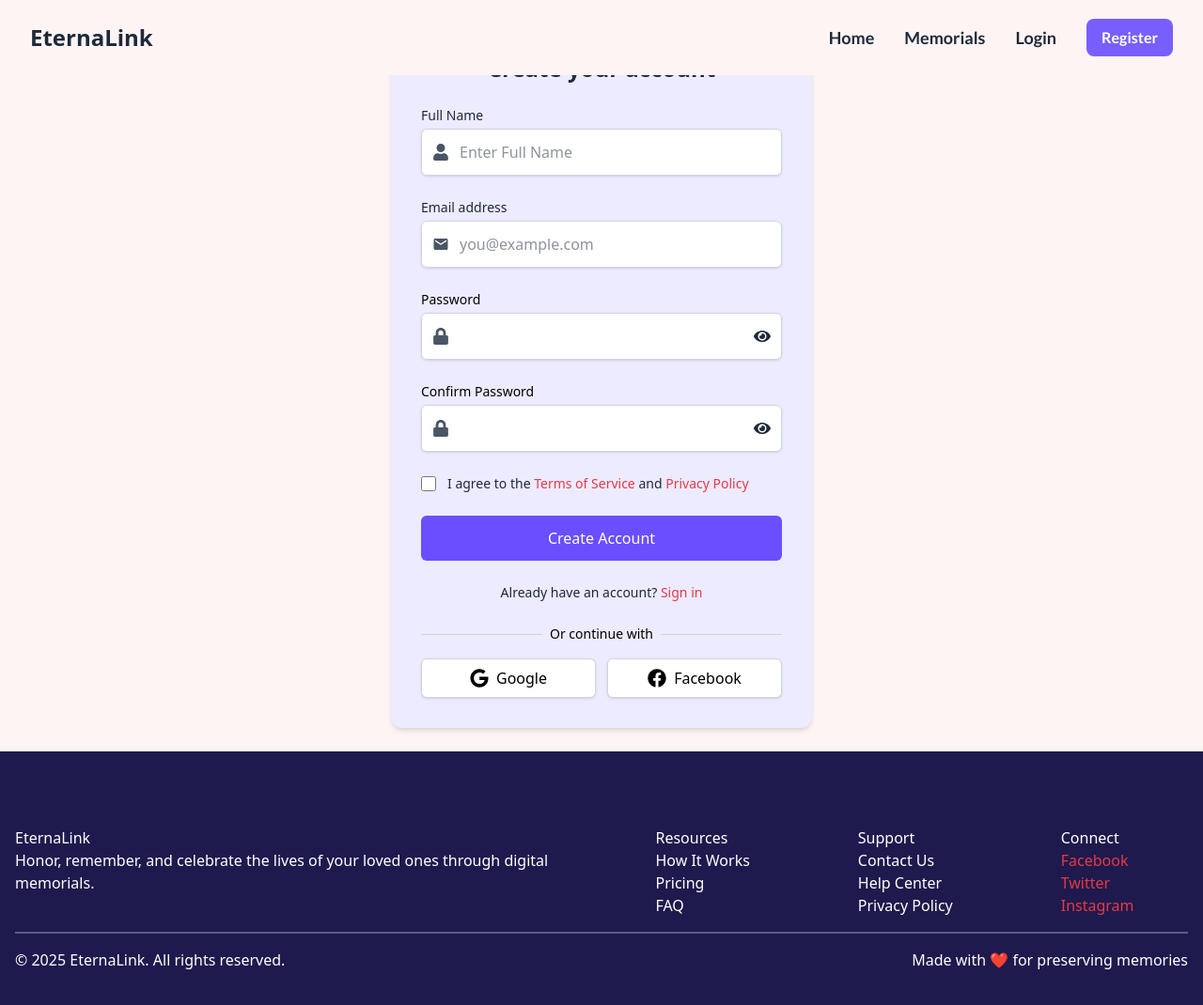
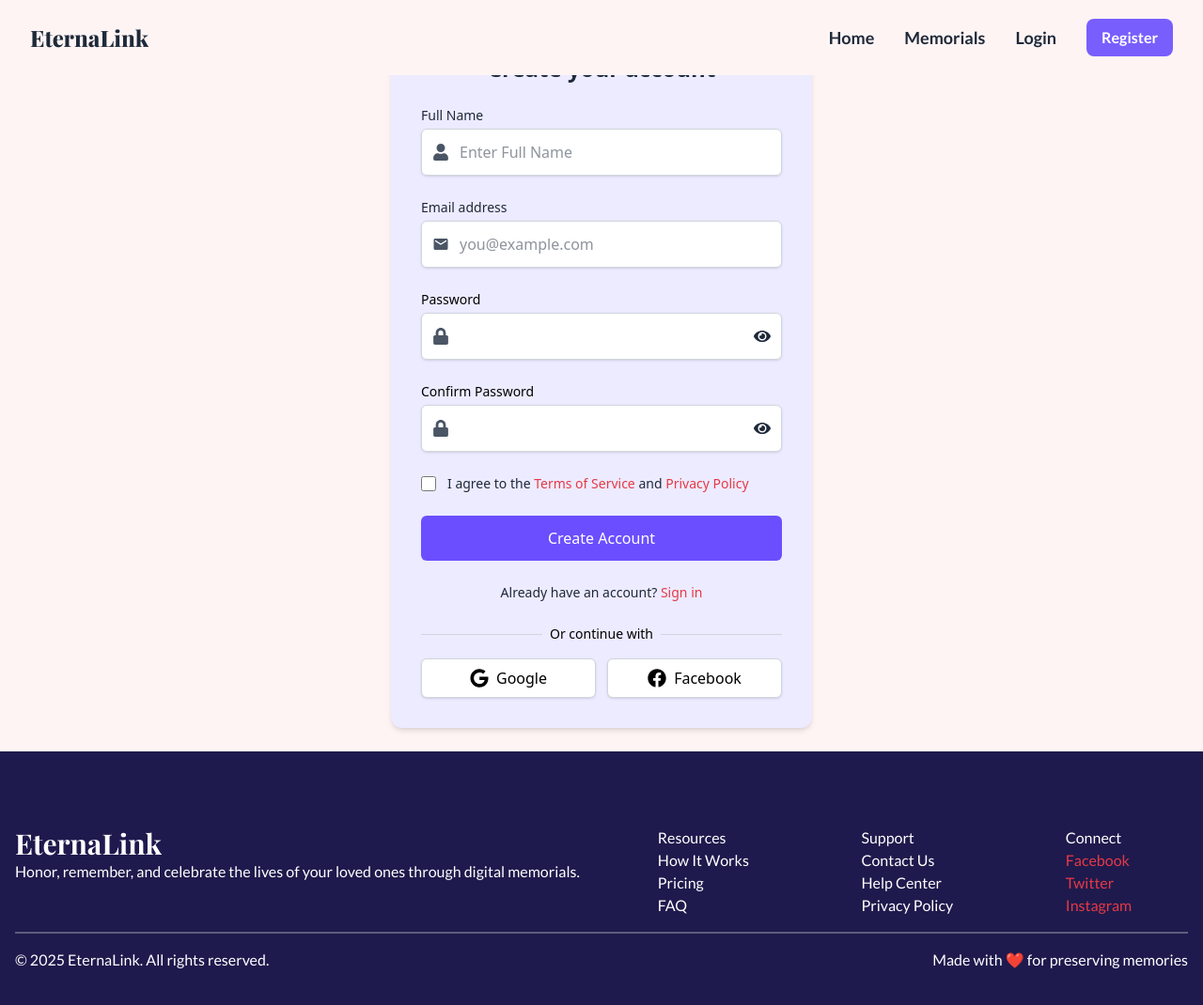
Before and after one commit to Phpar-Ph/EternaLink, a React (Vite) app in the folder frontend/: page /register in a window 1280 px wide. Shown: the top 1070 px of the page at 94% size. Built offline with nearby package versions, Linux system fonts and the light colour scheme; a web font is replaced by a local one.

Commit message:
update footer

```diff
--- a/frontend/src/components/Footer.jsx
+++ b/frontend/src/components/Footer.jsx
@@ -6,14 +6,14 @@ const Footer = () => {
       <div className="max-w-7xl mx-auto py-20 px-4">
         <div className="flex w-full mb-4">
           <div className=" flex-1">
-            <h1>EternaLink </h1>
-            <p>
+            <h1 className="text-3xl font-bold font-playfair">EternaLink </h1>
+            <p className="font-lato">
               Honor, remember, and celebrate the lives of your loved ones
               through digital memorials.
             </p>
           </div>
           <div className="flex-1 ">
-            <div className="flex justify-around">
+            <div className="flex justify-around font-lato">
               <div>
                 <h1>Resources</h1>
                 <ul>
@@ -66,7 +66,7 @@ const Footer = () => {
           </div>
         </div>
         <div className="border border-gray-400/50 mb-4"></div>
-        <div className="flex justify-between items-center w-full">
+        <div className="flex justify-between items-center w-full font-lato">
           <p>© 2025 EternaLink. All rights reserved.</p>
           <p>Made with ❤️ for preserving memories</p>
         </div>
--- a/frontend/src/components/NavBar.jsx
+++ b/frontend/src/components/NavBar.jsx
@@ -25,7 +25,7 @@ const NavBar = () => {
           <div>
             <NavLink
               to="/"
-              className="text-2xl font-lato-500 font-extrabold text-gray-800 hover:text-gray-600 transition-colors"
+              className="text-2xl font-playfair font-extrabold text-gray-800 hover:text-gray-600 transition-colors"
             >
               EternaLink
             </NavLink>
```
